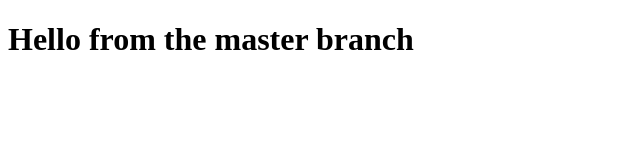
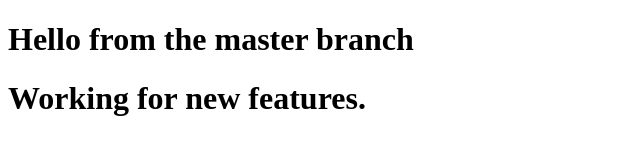
Before and after one commit to SMNAFI/test, a plain HTML site: page Index.html in a window 1280 px wide. Shown: the whole page, without its empty margins (0-640 px from the left). Drawn offline with Linux system fonts and the light colour scheme.

Commit message:
change from dev

```diff
--- a/Index.html
+++ b/Index.html
@@ -8,5 +8,6 @@
 </head>
 <body>
     <h1>Hello from the master branch</h1>
+    <h1>Working for new features.</h1>
 </body>
 </html>
```
